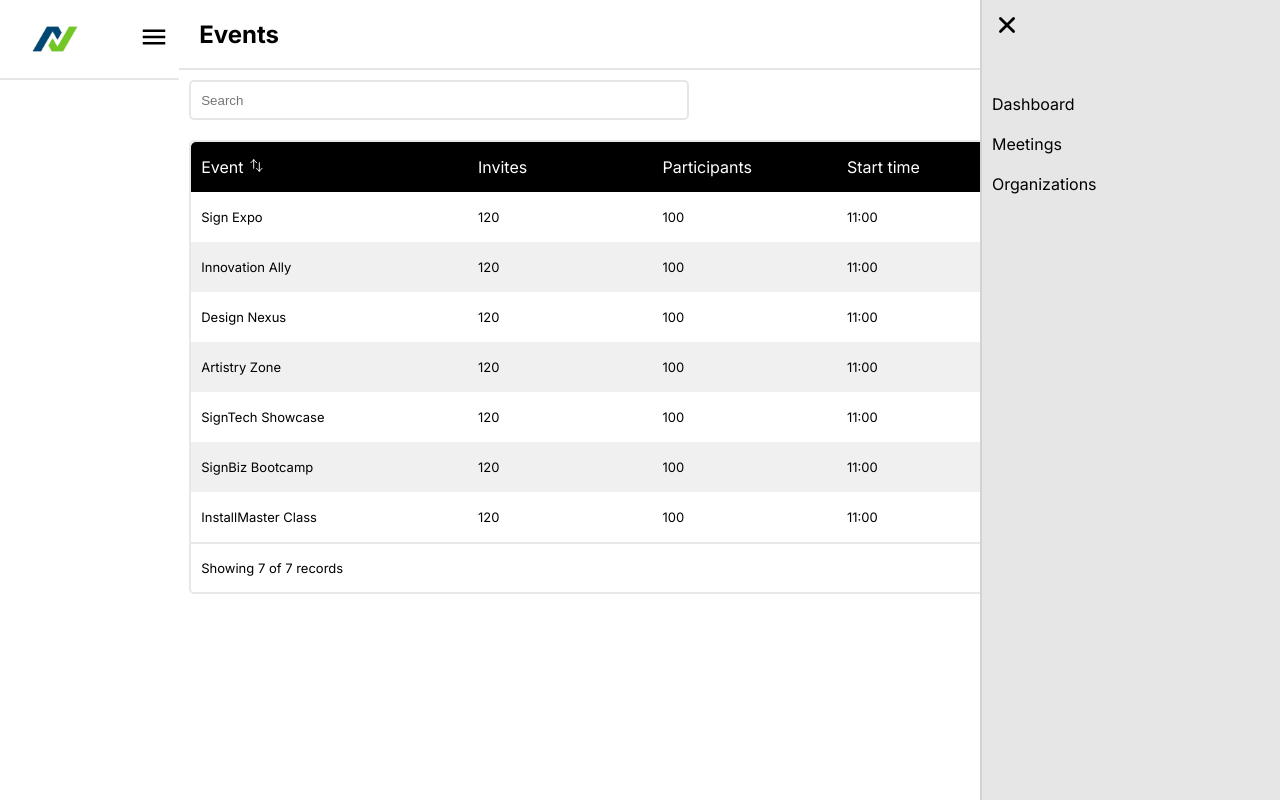
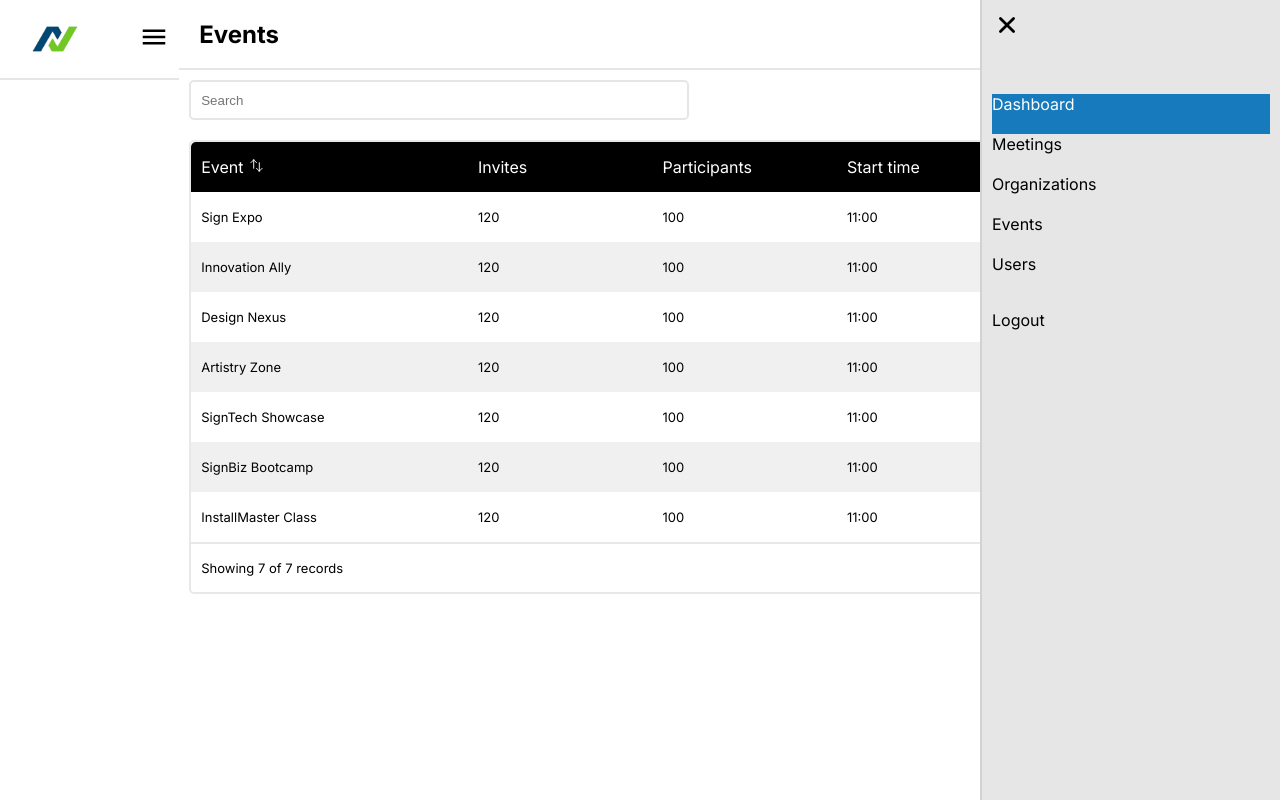
Before and after one commit to Nummad-Ahmad/International-Sign-Association, a Next.js app: page /events in a window 1280 px wide. Both pictures are taken after a click on the element 154 px from the left and 39 px from the top of the page. Built offline with nearby package versions, Linux system fonts and the light colour scheme.

Commit message:
Update sidebar.js

```diff
--- a/components/sidebar.js
+++ b/components/sidebar.js
@@ -37,19 +37,19 @@ export default function Sidebar() {
         }
 
         if (value == 0) {
-            router.push('/dashboard')
+            // router.push('/dashboard')
         }
         else if (value == 1) {
-            router.push('/organizations')
+            // router.push('/organizations')
         }
         else if (value == 2) {
-            router.push('/events')
+            // router.push('/events')
         }
         else if (value == 3) {
-            router.push('/meetings')
+            // router.push('/meetings')
         }
         else if (value == 4) {
-            router.push('/users')
+            // router.push('/users')
         }
         else if (value == 5) {
             router.push('/')
@@ -104,10 +104,15 @@ export default function Sidebar() {
                                 <span onClick={toggleMobileSideBar}>
                                     <IoClose size={30} />
                                 </span>
-                                <div>
-                                    <div className={style.mobileSideBarOption}>Dashboard</div>
-                                    <div className={style.mobileSideBarOption}>Meetings</div>
-                                    <div className={style.mobileSideBarOption}>Organizations</div>
+                                <div className={style.mobileSideBarOptionsDiv}>
+                                    <div onClick={() => changeOption(0)} className={`${style.mobileSideBarOption} ${activeIndex == 0 ? style.activeOption : ''}`}>Dashboard</div>
+                                    <div onClick={() => changeOption(1)} className={`${style.mobileSideBarOption} ${activeIndex == 1 ? style.activeOption : ''}`}>Meetings</div>
+                                    <div onClick={() => changeOption(2)} className={`${style.mobileSideBarOption} ${activeIndex == 2 ? style.activeOption : ''}`}>Organizations</div>
+                                    <div onClick={() => changeOption(3)} className={`${style.mobileSideBarOption} ${activeIndex == 3 ? style.activeOption : ''}`}>Events</div>
+                                    <div onClick={() => changeOption(4)} className={`${style.mobileSideBarOption} ${activeIndex == 4 ? style.activeOption : ''}`}>Users</div>
+                                    <div onClick={() => changeOption(5)} className={style.mobileLogoutDiv} >
+                                <p>Logout</p>
+                            </div>
                                 </div>
                             </div>
                         }
```
